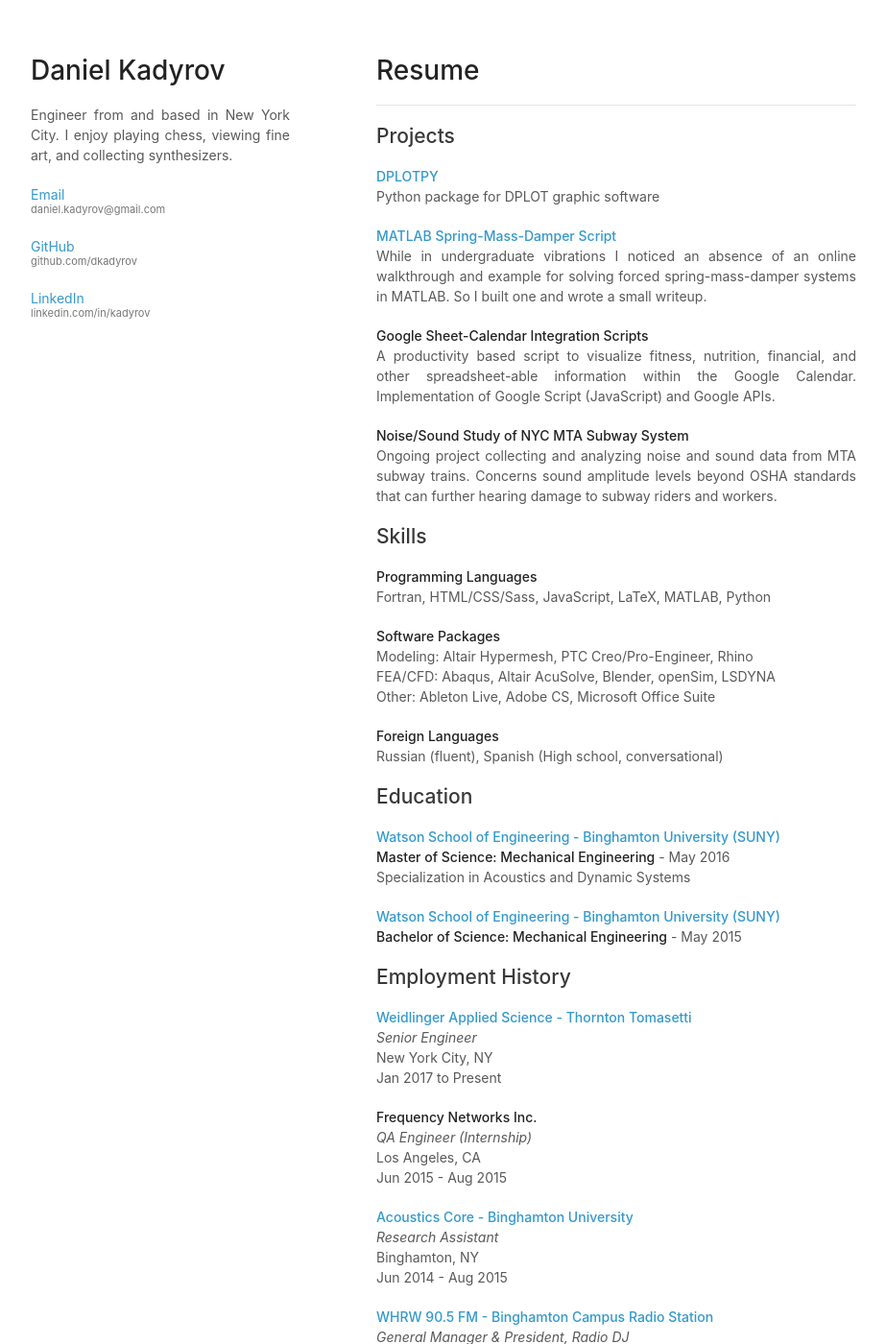
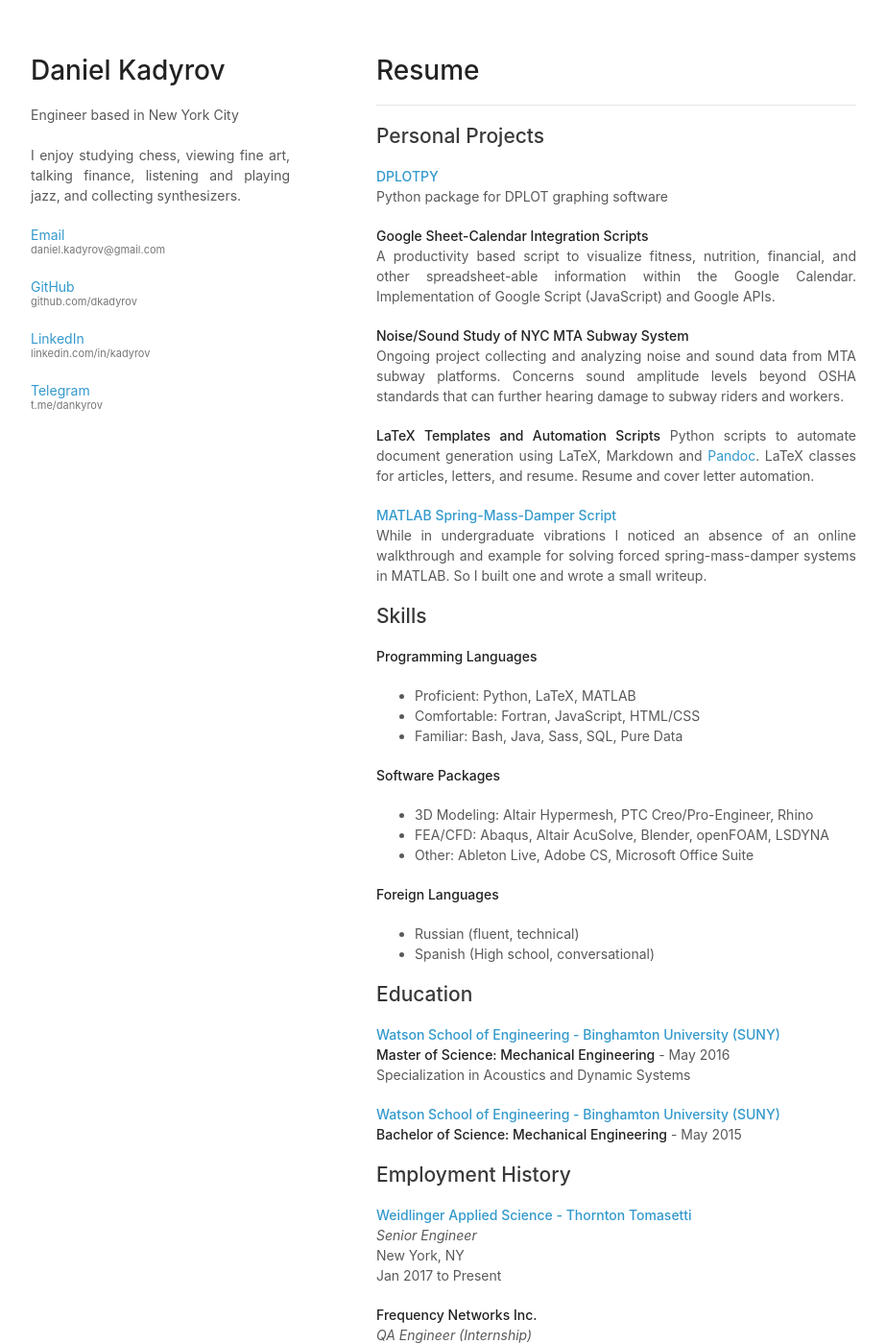
Before and after one commit to dkadyrov/dkadyrov.github.io, a Jekyll site: the page built from index.md, in a window 1280 px wide and 1400 px high. Shown: the whole window at 96% size, without its empty margins (178-1101 px from the left). Built offline with Jekyll 4.4.1, drawn with Linux system fonts in a browser that asks for light colours; our own code applies the rules of GitHub Pages for plain Markdown files.

```diff
--- a/_layouts/default.html
+++ b/_layouts/default.html
@@ -17,7 +17,10 @@
       <header>
         <h1>Daniel Kadyrov</h1>
 
-        <p> <span> Engineer from and based in New York City. I enjoy playing chess, viewing fine art, and collecting synthesizers.</span> </p>
+        <p>Engineer based in New York City<br>
+          <br>
+          I enjoy studying chess, viewing fine art, talking finance, listening and playing jazz, and collecting synthesizers.
+        </p>
 
 
         <p class="view"><a href="mailto: daniel.kadyrov@gmail.com">Email <small>daniel.kadyrov@gmail.com</small></a></p>
@@ -25,6 +28,8 @@
         <p class="view"><a href="http://github.com/dkadyrov">GitHub <small>github.com/dkadyrov</small></a></p>
 
         <p class="view"><a href="http://linkedin.com/in/kadyrov">LinkedIn <small>linkedin.com/in/kadyrov</small></a></p>
+
+        <p class="view"><a href="https://t.me/dankyrov">Telegram <small>t.me/dankyrov</small></a></p>
 
         <!-- <ul>
           <li><a href="https://github.com/orderedlist/minimal/zipball/master">Download <strong>ZIP File</strong></a></li>
--- a/index.md
+++ b/index.md
@@ -6,31 +6,37 @@ layout: default
 
 ---
 
-## Projects
+## Personal Projects
 
 **[DPLOTPY](https://github.com/dkadyrov/dplotpy)**
-Python package for DPLOT graphic software
-
-**[MATLAB Spring-Mass-Damper Script](https://github.com/dkadyrov/springmassdamper)**
-While in undergraduate vibrations I noticed an absence of an online walkthrough and example for solving forced spring-mass-damper systems in MATLAB. So I built one and wrote a small writeup.
+Python package for DPLOT graphing software
 
 **Google Sheet-Calendar Integration Scripts**
 A productivity based script to visualize fitness, nutrition, financial, and other spreadsheet-able information within the Google Calendar. Implementation of Google Script (JavaScript) and Google APIs.
 
 **Noise/Sound Study of NYC MTA Subway System**
-Ongoing project collecting and analyzing noise and sound data from MTA subway trains. Concerns sound amplitude levels beyond OSHA standards that can further hearing damage to subway riders and workers.
+Ongoing project collecting and analyzing noise and sound data from MTA subway platforms. Concerns sound amplitude levels beyond OSHA standards that can further hearing damage to subway riders and workers.
+
+**LaTeX Templates and Automation Scripts**
+Python scripts to automate document generation using LaTeX, Markdown and [Pandoc](https://pandoc.org/). LaTeX classes for articles, letters, and resume. Resume and cover letter automation.
+
+**[MATLAB Spring-Mass-Damper Script](https://github.com/dkadyrov/springmassdamper)**
+While in undergraduate vibrations I noticed an absence of an online walkthrough and example for solving forced spring-mass-damper systems in MATLAB. So I built one and wrote a small writeup.
 
 ## Skills
 **Programming Languages**
-Fortran, HTML/CSS/Sass, JavaScript, LaTeX, MATLAB, Python
+* Proficient: Python, LaTeX, MATLAB
+* Comfortable: Fortran, JavaScript, HTML/CSS
+* Familiar: Bash, Java, Sass, SQL, Pure Data
 
 **Software Packages**
-Modeling: Altair Hypermesh, PTC Creo/Pro-Engineer, Rhino
-FEA/CFD: Abaqus, Altair AcuSolve, Blender, openSim, LSDYNA
-Other: Ableton Live, Adobe CS, Microsoft Office Suite
+* 3D Modeling: Altair Hypermesh, PTC Creo/Pro-Engineer, Rhino
+* FEA/CFD: Abaqus, Altair AcuSolve, Blender, openFOAM, LSDYNA
+* Other: Ableton Live, Adobe CS, Microsoft Office Suite
 
 **Foreign Languages**
-Russian (fluent), Spanish (High school, conversational)
+* Russian (fluent, technical)
+* Spanish (High school, conversational)
 
 ## Education
 
@@ -45,7 +51,7 @@ Specialization in Acoustics and Dynamic Systems
 
 **[Weidlinger Applied Science - Thornton Tomasetti](http://www.thorntontomasetti.com/services/weidlinger_applied_science/)**
 _Senior Engineer_
-New York City, NY
+New York, NY
 Jan 2017 to Present
 
 **Frequency Networks Inc.**
@@ -58,7 +64,7 @@ _Research Assistant_
 Binghamton, NY
 Jun 2014 - Aug 2015
 
-**[WHRW 90.5 FM - Binghamton Campus Radio Station](whrwfm.org)**
+**[WHRW 90.5 FM - Binghamton Campus Radio Station](http://www.whrwfm.org/)**
 _General Manager & President, Radio DJ_
 Binghamton, NY
 May 2014 - May 2015
```
